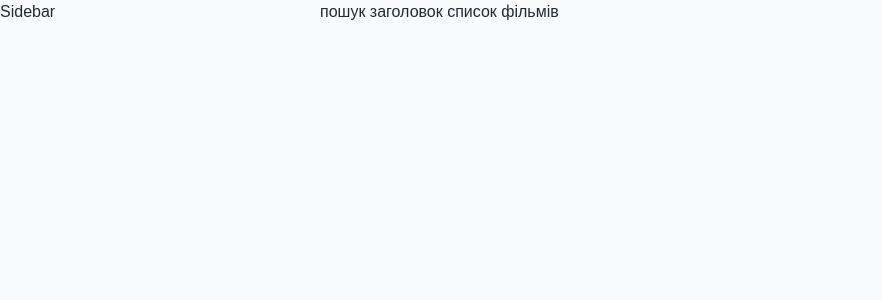
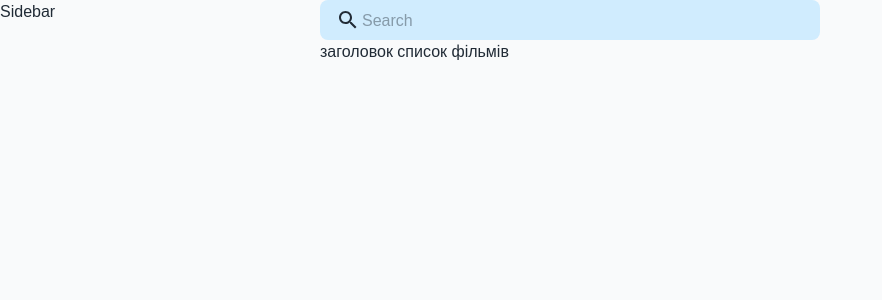
Before and after one commit to InnaShp/test-movie, a React (Vite) app: page / in a window 1280 px wide. Shown: the top 300 px of the page, without its empty margins (0-882 px from the left). Built offline with nearby package versions, Linux system fonts and the light colour scheme; the HTML template or start-up script is replaced by a standard one.

Commit message:
Add search box

```diff
--- a/package.json
+++ b/package.json
@@ -12,6 +12,7 @@
   "dependencies": {
     "@emotion/react": "^11.11.4",
     "@emotion/styled": "^11.11.5",
+    "@mui/icons-material": "^5.15.15",
     "@mui/material": "^5.15.15",
     "@reduxjs/toolkit": "^2.2.3",
     "react": "^18.2.0",
--- /dev/null
+++ b/src/components/search/index.tsx
@@ -0,0 +1,45 @@
+import Input from "@mui/material/Input";
+import { styled } from "@mui/material/styles";
+import { Box } from "@mui/material";
+import { primary } from "../../theme/palette";
+
+import SearchIcon from '@mui/icons-material/Search';
+
+const StyledSearchBox = styled("div")(() => ({
+  width: "500px",
+  position: "relative",
+  display: "flex",
+  alignItems: "center",
+  height: "40px",
+  borderRadius: "8px",
+  backgroundColor: primary.lighter
+}));
+
+export default function SearchBox() {
+  return (
+    <StyledSearchBox>
+      <Box
+        sx={{
+          paddingLeft: "16px",
+          display: "flex",
+          alignItems: "center"
+        }}
+      >
+        <SearchIcon />
+      </Box>
+      <Input
+        autoFocus
+        fullWidth
+        disableUnderline
+        placeholder="Search"
+        sx={{
+          lineHeight: "24px",
+          fontSize: "16px",
+          position: "absolute",
+          left: "42px",
+          top: "5px",
+        }}
+      />
+    </StyledSearchBox>
+  );
+}
--- a/src/pages/home.tsx
+++ b/src/pages/home.tsx
@@ -1,9 +1,11 @@
+import SearchBox from "../components/search";
+
 export default function HomePage() {
 
   return (
     <>
 
-      пошук
+      <SearchBox />
 
       заголовок
 
```
Also changed, not shown: 1 other file (tests, documents, lock files or other folders).
